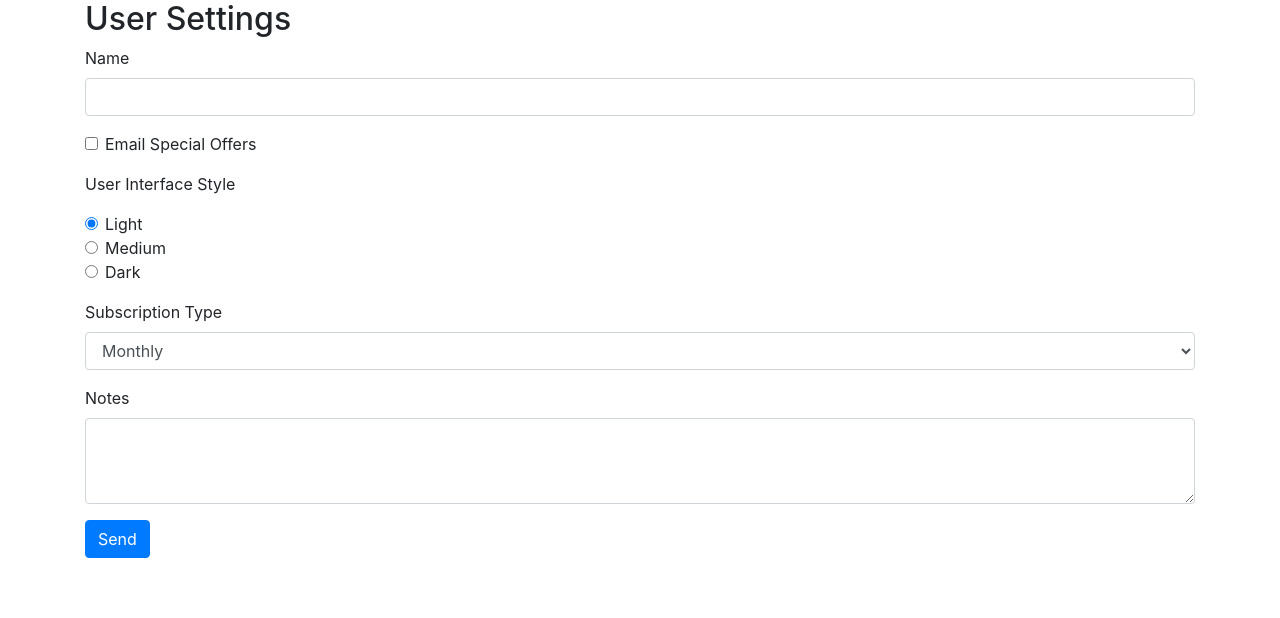
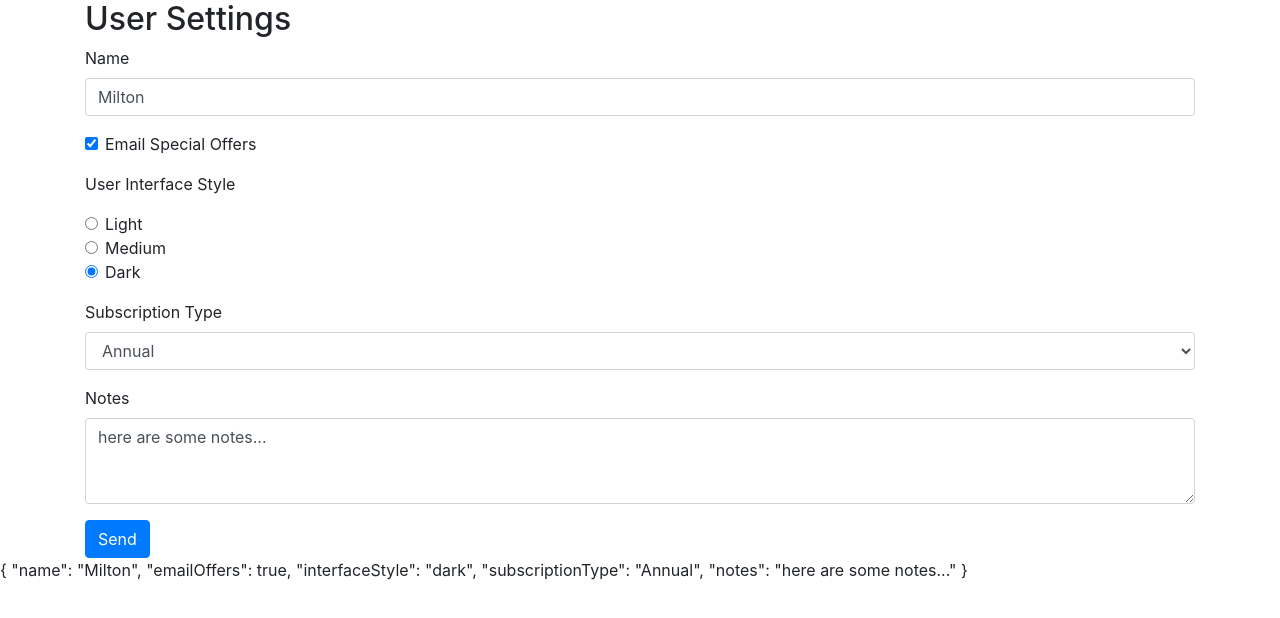
Before and after one commit to PedroMDAndre/PS-Angular-Forms, an Angular app: page / in a window 1280 px wide. Shown: the top 618 px of the page. Built offline with nearby package versions, Linux system fonts and the light colour scheme.

Commit message:
data biding

```diff
--- /dev/null
+++ b/src/app/data/user-settings.ts
@@ -0,0 +1,7 @@
+export interface UserSettings {
+    name: string;
+    emailOffers: boolean;
+    interfaceStyle: string;
+    subscriptionType: string;
+    notes: string;
+}
--- a/src/app/user-settings-form/user-settings-form.component.html
+++ b/src/app/user-settings-form/user-settings-form.component.html
@@ -1,12 +1,13 @@
 <div class="container">
     <h2>User Settings</h2>
-    <form>
+    <form #form="ngForm">
         <div class="form-group">
             <label for="name">Name</label>
-            <input id="name" name="name" class="form-control" />
+            <input id="name" name="name" class="form-control" [(ngModel)]="userSettings.name" />
         </div>
         <div class="form-check form-group">
-            <input class="form-check-input" type="checkbox" id="emailOffers" name="emailOffers">
+            <input class="form-check-input" type="checkbox" id="emailOffers" name="emailOffers"
+                [(ngModel)]="userSettings.emailOffers" />
             <label class="form-check-label" for="emailOffers">
                 Email Special Offers
             </label>
@@ -16,21 +17,23 @@
         <div class="form-group">
             <div class="form-check">
                 <input class="form-check-input" type="radio" name="interfaceStyle" id="lightInterface" value="light"
-                    checked>
+                    checked [(ngModel)]="userSettings.interfaceStyle" />
                 <label class="form-check-label" for="interfaceStyle">
                     Light
                 </label>
             </div>
 
             <div class="form-check">
-                <input class="form-check-input" type="radio" name="interfaceStyle" id="mediumInterface" value="medium">
+                <input class="form-check-input" type="radio" name="interfaceStyle" id="mediumInterface" value="medium"
+                    [(ngModel)]="userSettings.interfaceStyle" />
                 <label class="form-check-label" for="interfaceStyle">
                     Medium
                 </label>
             </div>
 
             <div class="form-check">
-                <input class="form-check-input" type="radio" name="interfaceStyle" id="darkInterface" value="dark">
+                <input class="form-check-input" type="radio" name="interfaceStyle" id="darkInterface" value="dark"
+                    [(ngModel)]="userSettings.interfaceStyle" />
                 <label class="form-check-label" for="interfaceStyle">
                     Dark
                 </label>
@@ -39,7 +42,8 @@
 
         <div class="form-group">
             <label for="subscriptionType">Subscription Type</label>
-            <select class="form-control" id="subscriptionType">
+            <select class="form-control" id="subscriptionType" name="subscriptionType"
+                [(ngModel)]="userSettings.subscriptionType">
                 <option>Monthly</option>
                 <option>Annual</option>
                 <option>Lifetime</option>
@@ -48,7 +52,8 @@
 
         <div class="form-group">
             <label for="notes">Notes</label>
-            <textarea id="notes" name="notes" class="form-control" rows="3"></textarea>
+            <textarea id="notes" name="notes" class="form-control" rows="3" [(ngModel)]="userSettings.notes">
+            </textarea>
         </div>
 
 
@@ -57,3 +62,5 @@
         <button class="btn btn-primary">Send</button>
     </form>
 </div>
+
+{{ userSettings | json }}
--- a/src/app/user-settings-form/user-settings-form.component.ts
+++ b/src/app/user-settings-form/user-settings-form.component.ts
@@ -1,4 +1,5 @@
 import { Component, OnInit } from '@angular/core';
+import { UserSettings } from '../data/user-settings';
 
 @Component({
   selector: 'app-user-settings-form',
@@ -7,6 +8,14 @@
 })
 export class UserSettingsFormComponent implements OnInit {
 
+  userSettings: UserSettings = {
+    name: "Milton",
+    emailOffers: true,
+    interfaceStyle: "dark",
+    subscriptionType: "Annual",
+    notes: "here are some notes..."
+  };
+
   constructor() { }
 
   ngOnInit(): void {
```
